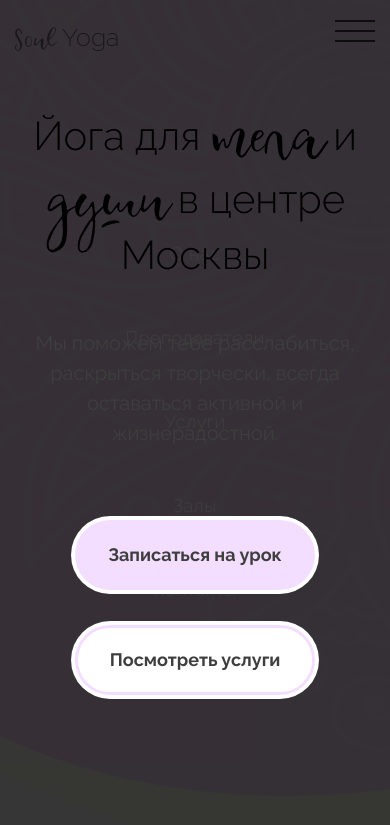
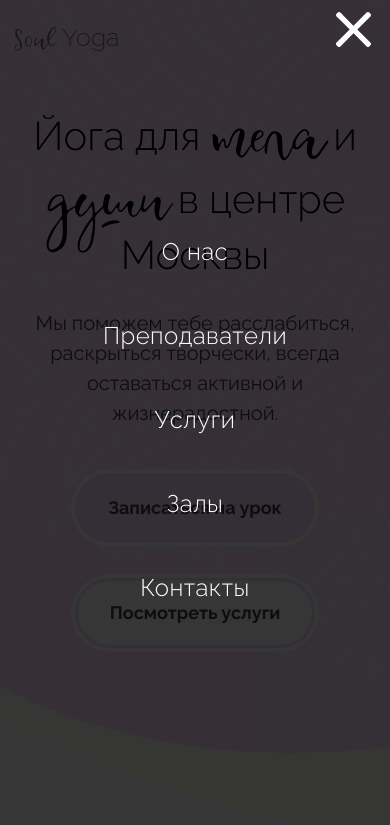
Before and after one commit to kazacoder/yoga, a website: page index.html in a window 390 px wide. Both pictures are taken after a click on the element 355 px from the left and 30 px from the top of the page. Shown: the top 825 px of the page. Drawn offline with Linux system fonts and the light colour scheme.

Commit message:
day 5 adaptive menu is ready

```diff
--- a/index.html
+++ b/index.html
@@ -17,6 +17,23 @@
                 <a href="#"><img src="./images/logo.png" alt="logo image"></a>
             </div>
             <nav class="menu" id="menu">
+                <div class="menu__close" id="menu__close">
+                    <svg version="1.1" xmlns="http://www.w3.org/2000/svg"
+                         xmlns:xlink="http://www.w3.org/1999/xlink" x="0px" y="0px"
+                         viewBox="0 0 492 492" style="enable-background:new 0 0 492 492;" xml:space="preserve">
+                    <g>
+                        <g>
+                            <path d="M300.188,246L484.14,62.04c5.06-5.064,7.852-11.82,7.86-19.024c0-7.208-2.792-13.972-7.86-19.028L468.02,7.872
+                                c-5.068-5.076-11.824-7.856-19.036-7.856c-7.2,0-13.956,2.78-19.024,7.856L246.008,191.82L62.048,7.872
+                                c-5.06-5.076-11.82-7.856-19.028-7.856c-7.2,0-13.96,2.78-19.02,7.856L7.872,23.988c-10.496,10.496-10.496,27.568,0,38.052
+                                L191.828,246L7.872,429.952c-5.064,5.072-7.852,11.828-7.852,19.032c0,7.204,2.788,13.96,7.852,19.028l16.124,16.116
+                                c5.06,5.072,11.824,7.856,19.02,7.856c7.208,0,13.968-2.784,19.028-7.856l183.96-183.952l183.952,183.952
+                                c5.068,5.072,11.824,7.856,19.024,7.856h0.008c7.204,0,13.96-2.784,19.028-7.856l16.12-16.116
+                                c5.06-5.064,7.852-11.824,7.852-19.028c0-7.204-2.792-13.96-7.852-19.028L300.188,246z"/>
+                        </g>
+                    </g>
+                </svg>
+                </div>
                 <ul class="menu__list">
                     <li class="menu__item"><a href="#" id="about_link">О нас</a></li>
                     <li class="menu__item"><a href="#" id="teachers_link">Преподаватели</a></li>
--- a/scripts/script.js
+++ b/scripts/script.js
@@ -69,19 +69,20 @@ $(document).ready(function () {
         $('#contacts')[0].scrollIntoView({behavior: 'smooth'});
     })
 
+    const menu = $('#menu')
+    const menuClose = $('#menu__close')
+    const burger = $('#burger')
 
-
-    $('#burger').on('click', function () {
-        console.log('clicked');
-        document.getElementById('menu').classList.add('open')
-        // document.getElementById('burger').classList.add('pressed')
-        // document.getElementById('menu__close').classList.add('rotated')
+    burger.on('click', function () {
+        menu.addClass('open');
+        burger.addClass('pressed')
+        menuClose.addClass('rotated')
     })
 
-    $('#menu').on( 'click', function () {
-        document.getElementById('menu').classList.remove('open')
-        document.getElementById('burger').classList.remove('pressed')
-        document.getElementById('menu__close').classList.remove('rotated')
+    menu.on( 'click', function () {
+        menu.removeClass('open')
+        menuClose.removeClass('rotated')
+        burger.removeClass('pressed')
     })
 
 
--- a/src/adaptive.scss
+++ b/src/adaptive.scss
@@ -157,9 +157,6 @@
         }
     }
 
-    .menu {
-        display: none;
-    }
 
     .menu {
         display: flex;
@@ -174,23 +171,26 @@
         align-items: center;
         justify-content: center;
         pointer-events: none;
-    }
-
-    .menu__list {
+        &__list {
             display:flex;
             flex-direction: column;
             text-align: center;
         }
 
-    .menu__item {
+        &__item a {
             font-size: 24px;
             letter-spacing: 0.45px;
-        color: #ffefef;
+            color: #FFFFFF;
         }
 
-    .menu__item:hover {
+        &__item a:hover  {
             border-color: #ffefef;
         }
+        &__close {
+            display: block;
+        }
+    }
+
 
     .burger-menu {
         display: flex;
@@ -224,11 +224,16 @@
             text-align: center;
         }
 
+        &__text {
+            margin-top: 30px;
+        }
+
         &__title {
             font-size: 40px;
         }
 
         &__actions {
+            margin-top: 45px;
             flex-wrap: wrap;
             justify-content: center;
         }
--- a/src/style.scss
+++ b/src/style.scss
@@ -78,9 +78,6 @@ h1, h2, h3 {
     }
 }
 
-
-
-
 .main {
     background-image: url("../images/bg_main.png");
     background-repeat: no-repeat;
@@ -98,30 +95,52 @@ h1, h2, h3 {
     gap: 108px;
     align-items: end;
     padding-top: 6px;
-    z-index: 1;
+    z-index: 3;
     position: relative;
 
 }
 
-.menu.open {
+
+.menu {
+    transition: opacity 0.5s ease;
+    z-index: 4;
+    &__close {
+        display: none;
+        width: 35px;
+        height: 35px;
+        fill: #ffffff;
+        position: absolute;
+        top: 12px;
+        right: 19px;
+        transform: rotate(-45deg);
+        transition: transform 0.5s ease;
+    }
+
+    &__close.rotated {
+        transform: rotate(0deg);
+    }
+
+
+    &.open {
         display: flex;
         opacity: 1;
         pointer-events: unset;
     }
 
-.menu__list {
+    &__list {
         list-style: none;
         display: flex;
         gap: 55px;
         margin-bottom: 6px;
     }
 
-.menu__item {
+    &__item {
         & a {
             text-decoration: none;
             font-size: 18px;
             font-family: RalewayLight, sans-serif;
             color: rgb(63, 62, 62);
+        }
     }
 }
 
```
Also changed, not shown: src/style.css, 1 other file. Lines whose indentation alone changed are shown as unchanged.
